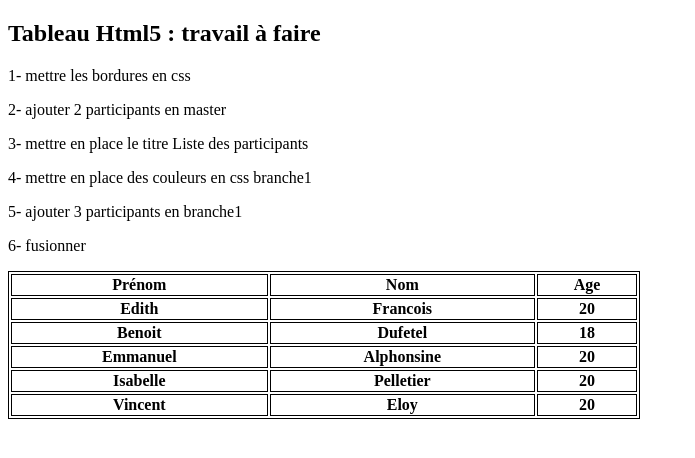
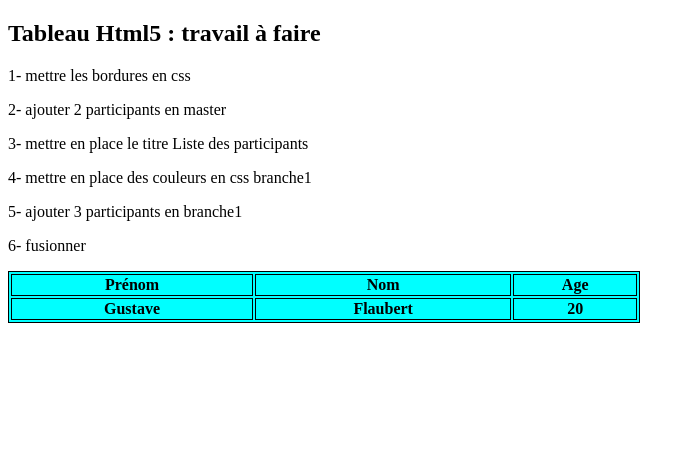
Before and after one commit to Arkasiah/pouille, a plain HTML site: page index.html in a window 1280 px wide. Shown: the whole page, without its empty margins (0-695 px from the left). Drawn offline with Linux system fonts and the light colour scheme.

Commit message:
couleur bleu plus flaubert

```diff
--- a/index.html
+++ b/index.html
@@ -5,6 +5,7 @@
     <style>
         table,th,td{
             border:1px solid black;
+            background-color:aqua;
         }
     </style>
     </head>
@@ -25,28 +26,8 @@
         <th>Age</th>
     </tr>
     <tr>
-        <th>Edith</th>
-        <th>Francois</th>
-        <th>20</th>
-    </tr>
-<tr>
-        <th>Benoit</th>
-        <th>Dufetel</th>
-        <th>18</th>
-    </tr>
-    <tr>
-        <th>Emmanuel</th>
-        <th>Alphonsine</th>
-        <th>20</th>
-    </tr>
-    <tr>
-        <th>Isabelle</th>
-        <th>Pelletier</th>
-        <th>20</th>
-    </tr>
-    <tr>
-        <th>Vincent</th>
-        <th>Eloy</th>
+        <th>Gustave</th>
+        <th>Flaubert</th>
         <th>20</th>
     </tr>
 </table>
```
